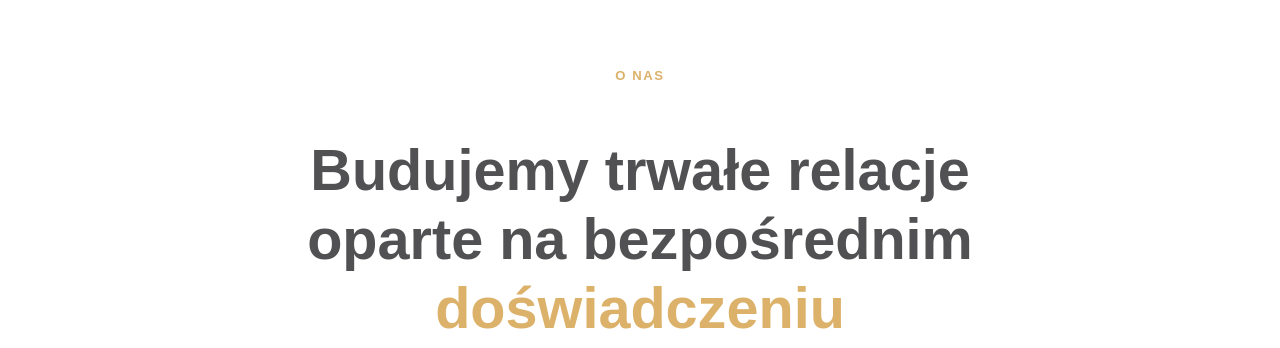
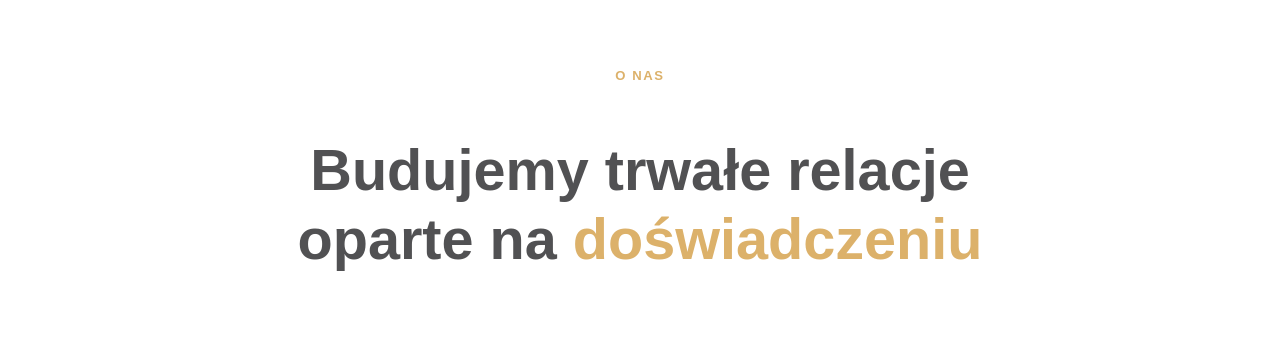
Before and after one commit to Sebatello/optymalni-legal-strona, a plain HTML site: page index.html in a window 1280 px wide. Shown: the part 920-1268 px from the top of the page. Drawn offline with Linux system fonts and the light colour scheme; a web font is replaced by a local one.

Commit message:
Update index.html

```diff
--- a/index.html
+++ b/index.html
@@ -110,7 +110,7 @@
   <div class="container">
     <div class="about-headline">
       <span class="eyebrow">O nas</span>
-      <h2>Budujemy trwałe relacje<br>oparte na bezpośrednim<br><span class="nowrap-tail"><span class="rotating-word"><span class="rw-inner" data-words='["kontakcie", "zaufaniu", "doświadczeniu", "profesjonalizmie"]'>kontakcie</span><span class="rw-measure">kontakcie</span></span></span></h2>
+      <h2>Budujemy trwałe relacje<br>oparte na <span class="nowrap-tail"><span class="rotating-word"><span class="rw-inner" data-words='["kontakcie", "zaufaniu", "doświadczeniu", "profesjonalizmie"]'>kontakcie</span><span class="rw-measure">kontakcie</span></span></span></h2>
     </div>
     <div class="about-mission-grid reveal">
       <div class="about-mission-photo">
```
